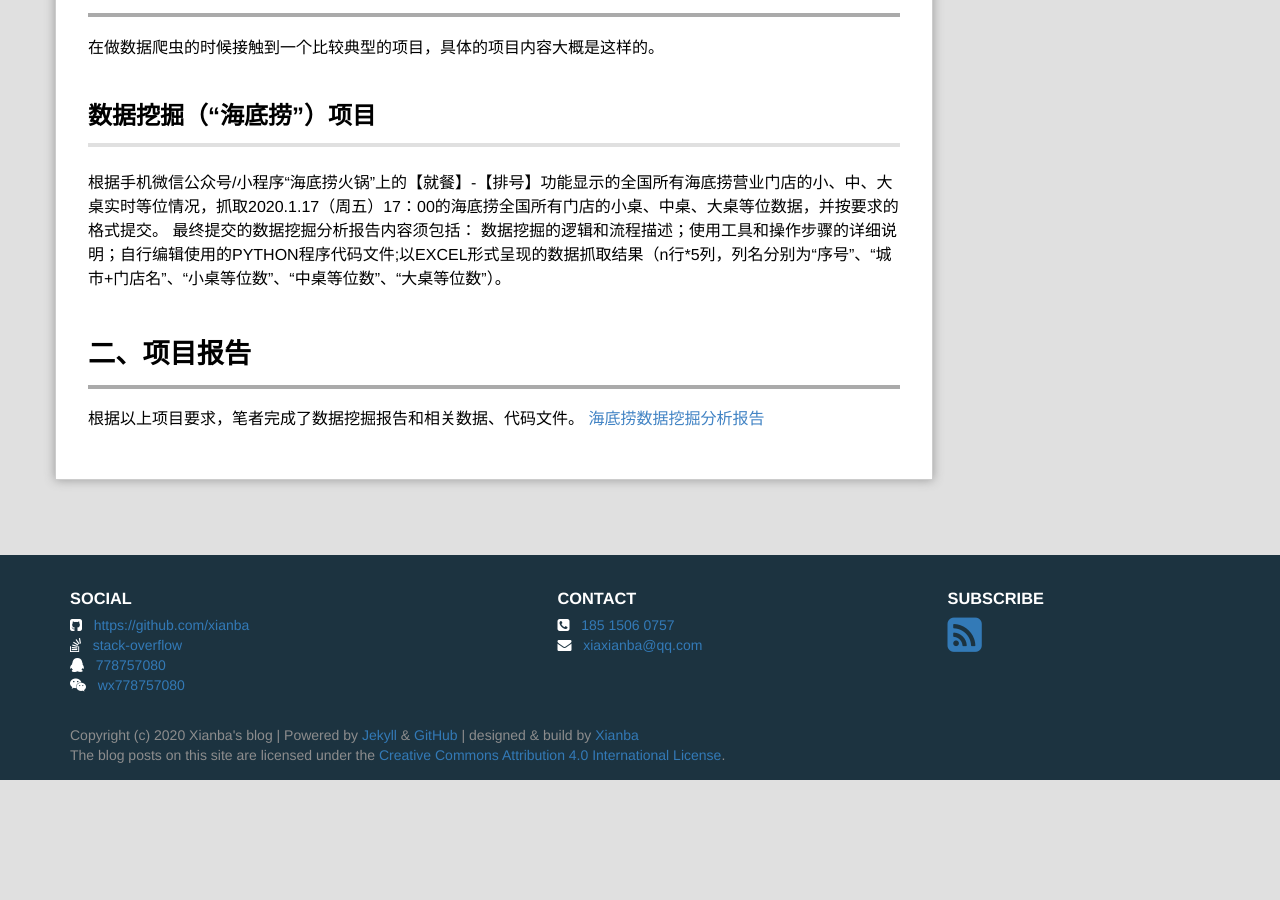
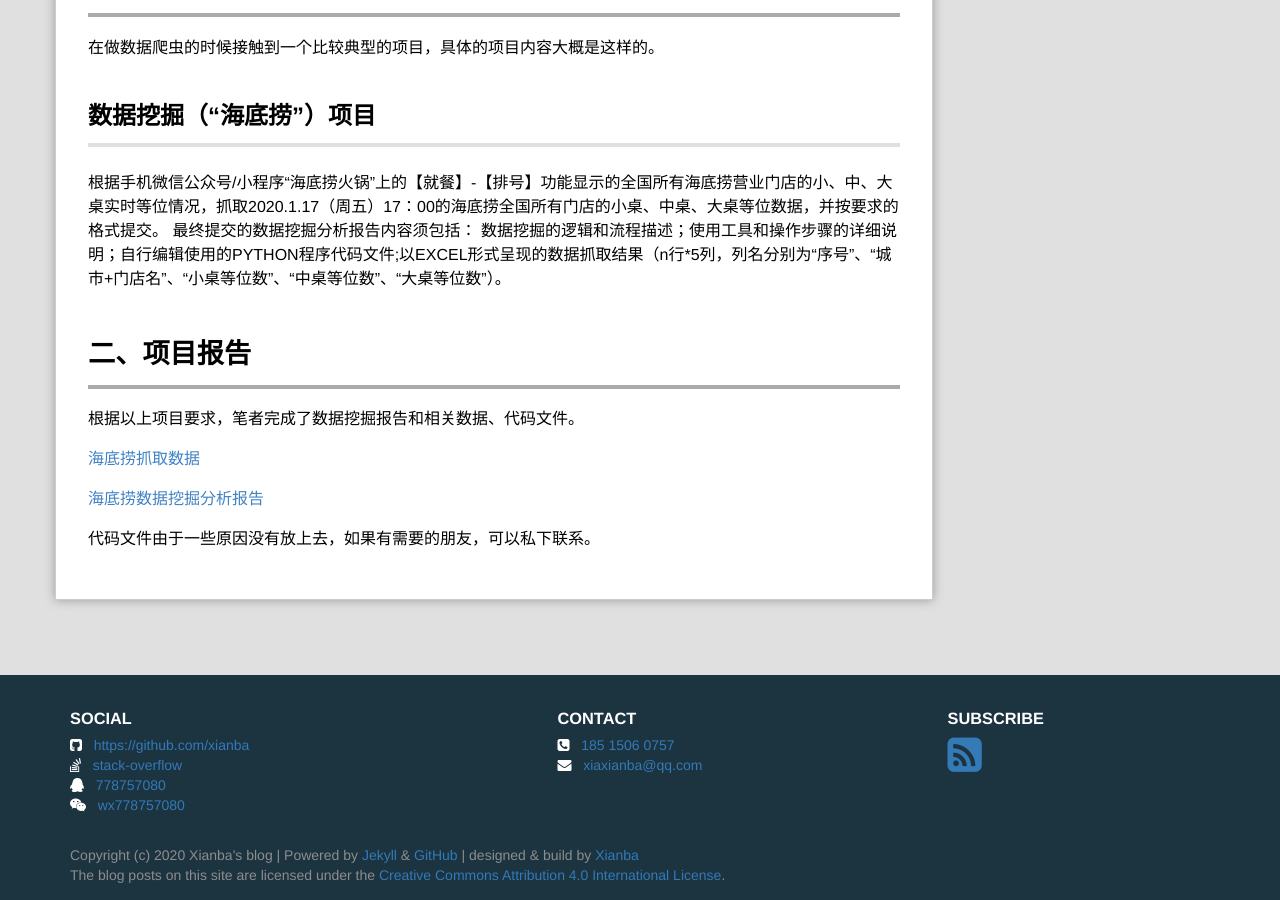
Before and after one commit to xianba/xianba.github.com, a Jekyll site: the page built from _posts/2020-01-30-Data mining for Haidilao.md, in a window 1280 px wide and 900 px high, scrolled down 640 px. Built offline with Jekyll 4.4.1, drawn with Linux system fonts in a browser that asks for light colours; comment, search, counter and statistics services are not loaded; before the commit the page ends 1420 px from its top, so only the background shows below that.

Commit message:
Update 2020-01-30-Data mining for Haidilao.md

```diff
--- a/_posts/2020-01-30-Data mining for Haidilao.md
+++ b/_posts/2020-01-30-Data mining for Haidilao.md
@@ -17,4 +17,9 @@ excerpt: "数据挖掘在任何行业都有无法估量的价值，但每一个
 
 # 二、项目报告
 根据以上项目要求，笔者完成了数据挖掘报告和相关数据、代码文件。
+
+[海底捞抓取数据](https://github.com/xianba/xianba.github.com/blob/master/assets/file/haidilao/Haidilao.xls)
+
 [海底捞数据挖掘分析报告](https://github.com/xianba/xianba.github.com/blob/master/assets/file/haidilao/%E6%B5%B7%E5%BA%95%E6%8D%9E%E6%95%B0%E6%8D%AE%E6%8C%96%E6%8E%98%E5%88%86%E6%9E%90%E6%8A%A5%E5%91%8A.pdf)
+
+代码文件由于一些原因没有放上去，如果有需要的朋友，可以私下联系。
```
